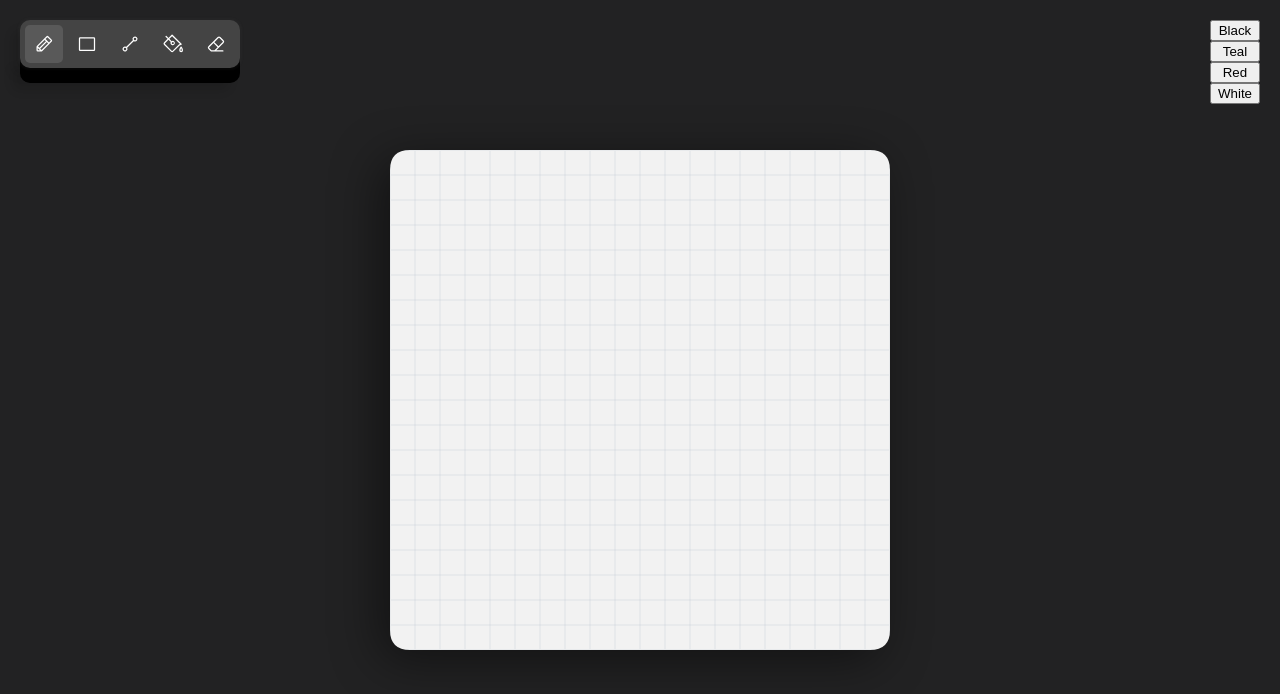
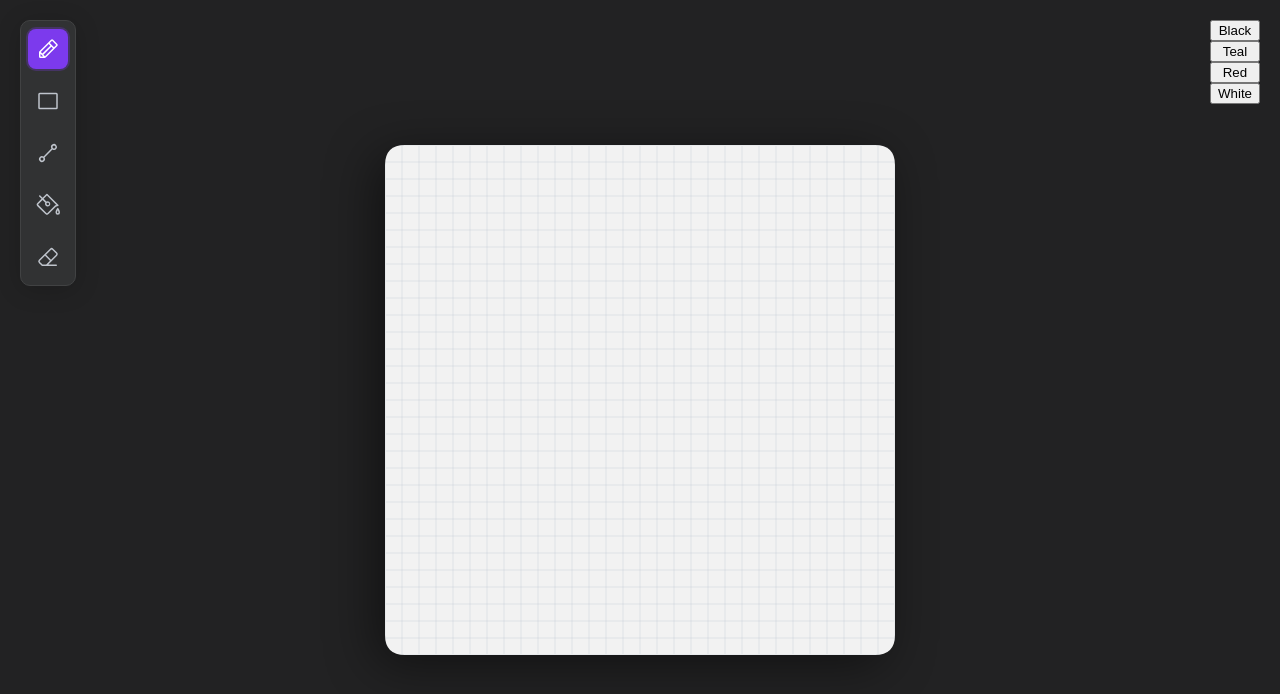
Before and after one commit to luketmillar/8bitdraw, a React (Vite) app: page / in a window 1280 px wide. Shown: the top 694 px of the page. Built offline with nearby package versions, Linux system fonts and the light colour scheme.

Commit message:
Update toolbar style

```diff
--- a/src/components/Toolbar.tsx
+++ b/src/components/Toolbar.tsx
@@ -9,50 +9,40 @@ import React from 'react'
 import { EraseIcon, FillIcon, LineIcon, PencilIcon, RectangleIcon } from './Icons'
 import EventBus from '../eventbus/EventBus'
 
-const ColorPickerContainer = styled.div`
-  position: absolute;
-  top: 38px;
-  padding-top: 15px;
-  width: 100%;
-  border-radius: 0 0 10px 10px;
-  z-index: -1;
-  transition:
-    height 0.3s ease,
-    background-color 0.1s ease;
-  box-shadow:
-    -9px 9px 9px -0.5px rgba(0, 0, 0, 0.1),
-    inset 0 0 0 1px rgba(0, 0, 0, 0.1);
+const ToolbarContainer = styled.div`
+  background: #313233;
+  border: 1px solid #414243;
+  border-radius: 10px;
+  box-shadow: 0 4px 24px 0 rgba(0, 0, 0, 0.18);
+  padding: 8px 0;
+  display: flex;
+  flex-direction: column;
+  align-items: center;
+  gap: 12px;
+  width: 56px;
 `
-const ColorPicker = ({ controller }: { controller: AppController }) => {
-  const [isOpen, setIsOpen] = React.useState(false)
-  const [color, setColor] = React.useState(controller.toolStack.currentColor)
-  React.useEffect(() => {
-    return EventBus.on('tool', 'color', setColor)
-  })
-  return (
-    <ColorPickerContainer
-      onClick={() => setIsOpen((v) => !v)}
-      style={{ backgroundColor: isOpen ? '#fff' : color, height: isOpen ? 300 : 25 }}
-    ></ColorPickerContainer>
-  )
-}
 
-const Container = styled.div`
-  position: relative;
-  border-radius: 10px;
-  background-color: #444;
-  color: #333;
+const ToolButton = styled.button<{ selected?: boolean }>`
+  background: ${({ selected }) => (selected ? '#7c3aed' : 'transparent')};
+  border: none;
+  border-radius: 8px;
+  width: 40px;
+  height: 40px;
   display: flex;
   align-items: center;
-  padding: 5px;
-  :last-child {
-    margin-right: 0;
-  }
-  box-shadow:
-    0px 0px 2px 2px rgba(70, 70, 70, 0.1),
-    -9px 9px 9px -0.5px rgba(0, 0, 0, 0.1);
-  .selected {
-    background-color: #595959;
+  justify-content: center;
+  margin: 0;
+  cursor: pointer;
+  outline: none;
+  transition:
+    background 0.15s,
+    box-shadow 0.15s;
+  box-shadow: ${({ selected }) => (selected ? '0 0 0 2px #7c3aed44' : 'none')};
+
+  svg {
+    color: ${({ selected }) => (selected ? '#fff' : '#bfc4cc')};
+    width: 24px;
+    height: 24px;
   }
 `
 
@@ -67,77 +57,38 @@ const useCurrentTool = (controller: AppController) => {
 const Toolbar = ({ controller }: { controller: AppController }) => {
   const tool = useCurrentTool(controller)
   return (
-    <div style={{ position: 'relative' }}>
-      <Container>
-        <ToolItem
+    <ToolbarContainer>
+      <ToolButton
         onClick={() => controller.toolStack.replace(new DrawTool(controller))}
         selected={tool instanceof DrawTool}
       >
         <PencilIcon />
-        </ToolItem>
-        <ToolItem
+      </ToolButton>
+      <ToolButton
         onClick={() => controller.toolStack.replace(new RectangleTool(controller))}
         selected={tool instanceof RectangleTool}
       >
         <RectangleIcon />
-        </ToolItem>
-        <ToolItem
+      </ToolButton>
+      <ToolButton
         onClick={() => controller.toolStack.replace(new LineTool(controller))}
         selected={tool instanceof LineTool}
       >
         <LineIcon />
-        </ToolItem>
-        <ToolItem
+      </ToolButton>
+      <ToolButton
         onClick={() => controller.toolStack.replace(new FillTool(controller))}
         selected={tool instanceof FillTool}
       >
         <FillIcon />
-        </ToolItem>
-        <ToolItem
+      </ToolButton>
+      <ToolButton
         onClick={() => controller.toolStack.replace(new EraseTool(controller))}
         selected={tool instanceof EraseTool}
       >
         <EraseIcon />
-        </ToolItem>
-      </Container>
-      <ColorPicker controller={controller} />
-    </div>
-  )
-}
-
-const ItemContainer = styled.button`
-  background: none;
-  border: none;
-  padding: 0;
-  margin: 0;
-  font: inherit;
-  color: inherit;
-  outline: none;
-  margin-right: 5px;
-  width: 38px;
-  height: 38px;
-  padding: 4px;
-  color: #fff;
-  display: flex;
-  align-items: center;
-  justify-content: center;
-  border-radius: 5px;
-  cursor: pointer;
-`
-
-const ToolItem = ({
-  children,
-  selected,
-  onClick,
-}: {
-  children: React.ReactNode
-  selected?: boolean
-  onClick: React.MouseEventHandler
-}) => {
-  return (
-    <ItemContainer onClick={onClick} className={selected ? 'selected' : ''}>
-      {children}
-    </ItemContainer>
+      </ToolButton>
+    </ToolbarContainer>
   )
 }
 
--- a/src/core/AppController.ts
+++ b/src/core/AppController.ts
@@ -17,7 +17,7 @@ export default class AppController extends BaseController<AppWorld, AppView> {
   public readonly command = new CommandManager(this)
 
   constructor() {
-    const world = new AppWorld([20, 20])
+    const world = new AppWorld([30, 30])
     const view = new AppView()
     super(world, view)
   }
```
Lines whose indentation alone changed are shown as unchanged.
